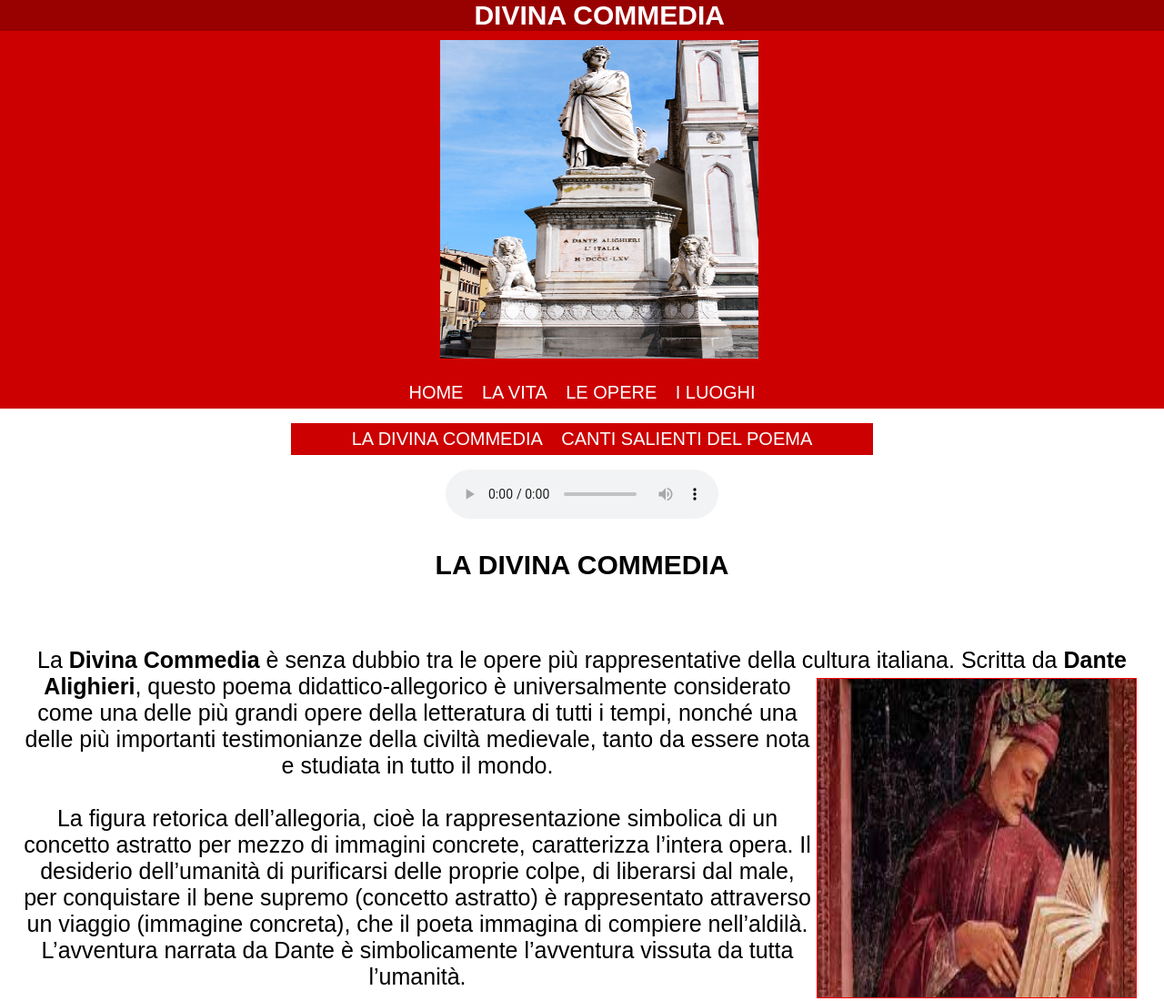
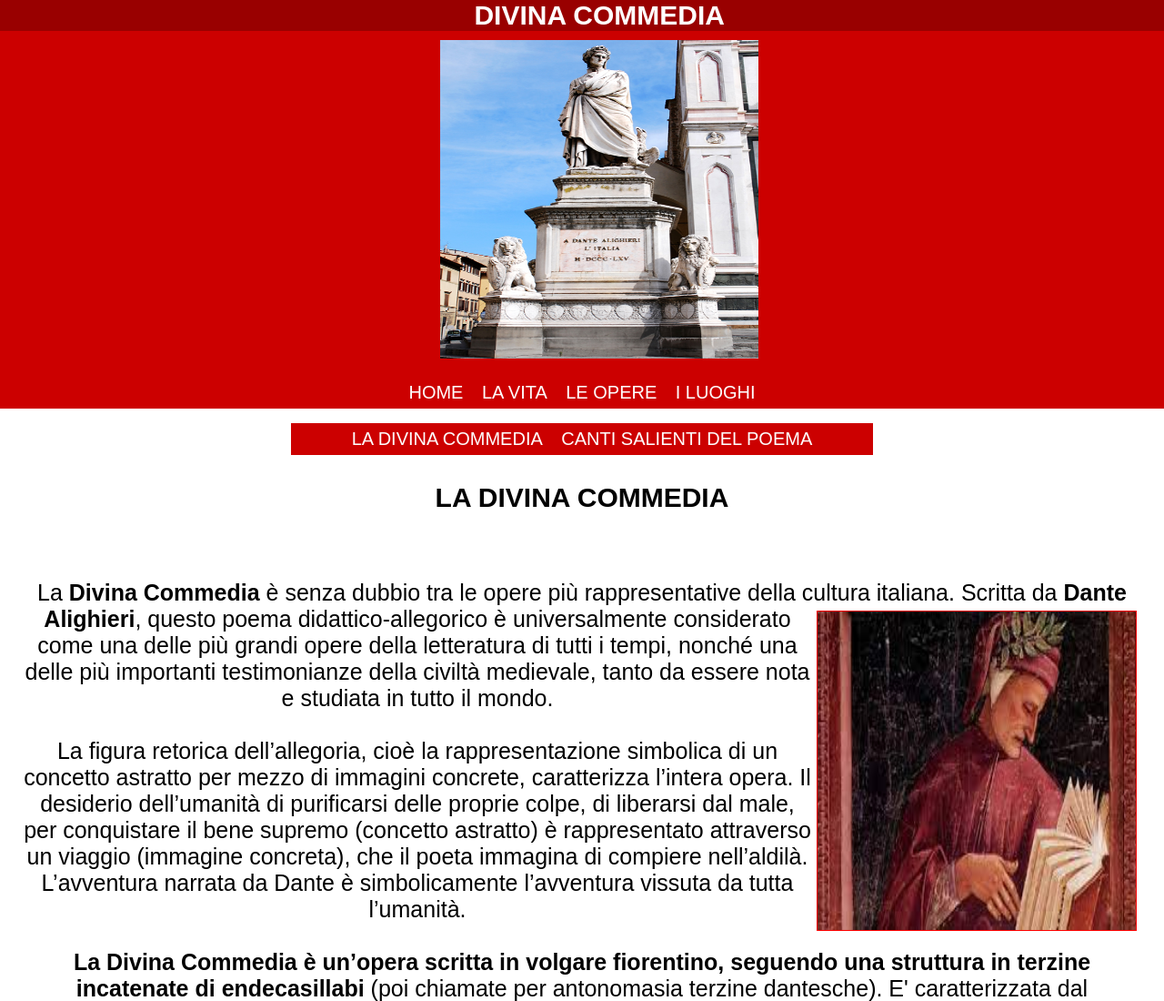
Before and after one commit to ragucciandrea11/IlSommo, a plain HTML site: page divinacommedia.html in a window 1280 px wide. Shown: the top 1100 px of the page at 91% size. Drawn offline with Linux system fonts and the light colour scheme.

Commit message:
Add files via upload

```diff
--- a/divinacommedia.html
+++ b/divinacommedia.html
@@ -26,11 +26,6 @@
 		</ul>
 	</div>
 	<div id="div-commedia">
-		<center>
-			<audio autoplay controls>
-				<source src="song.mp3" type="audio/mpeg">Il browser non supporta questa funzionalità
-			</audio>
-		</center>
 		<p style="font-size: 30px; text-align: center;"><b>LA DIVINA COMMEDIA</b></p><br>
 		<center>
 			<p style="font-size: 25px; margin: 5px; padding: 20px;">
```
